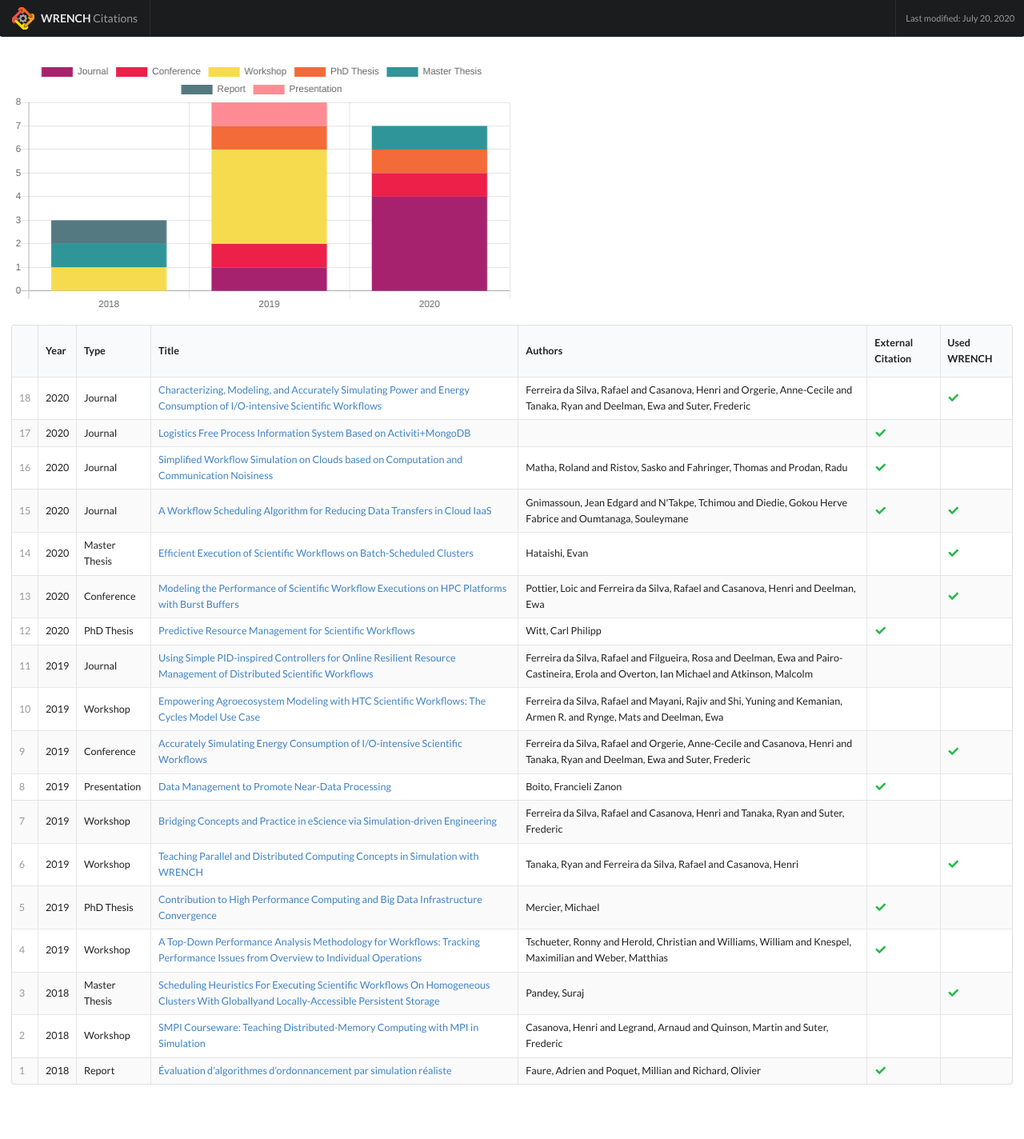
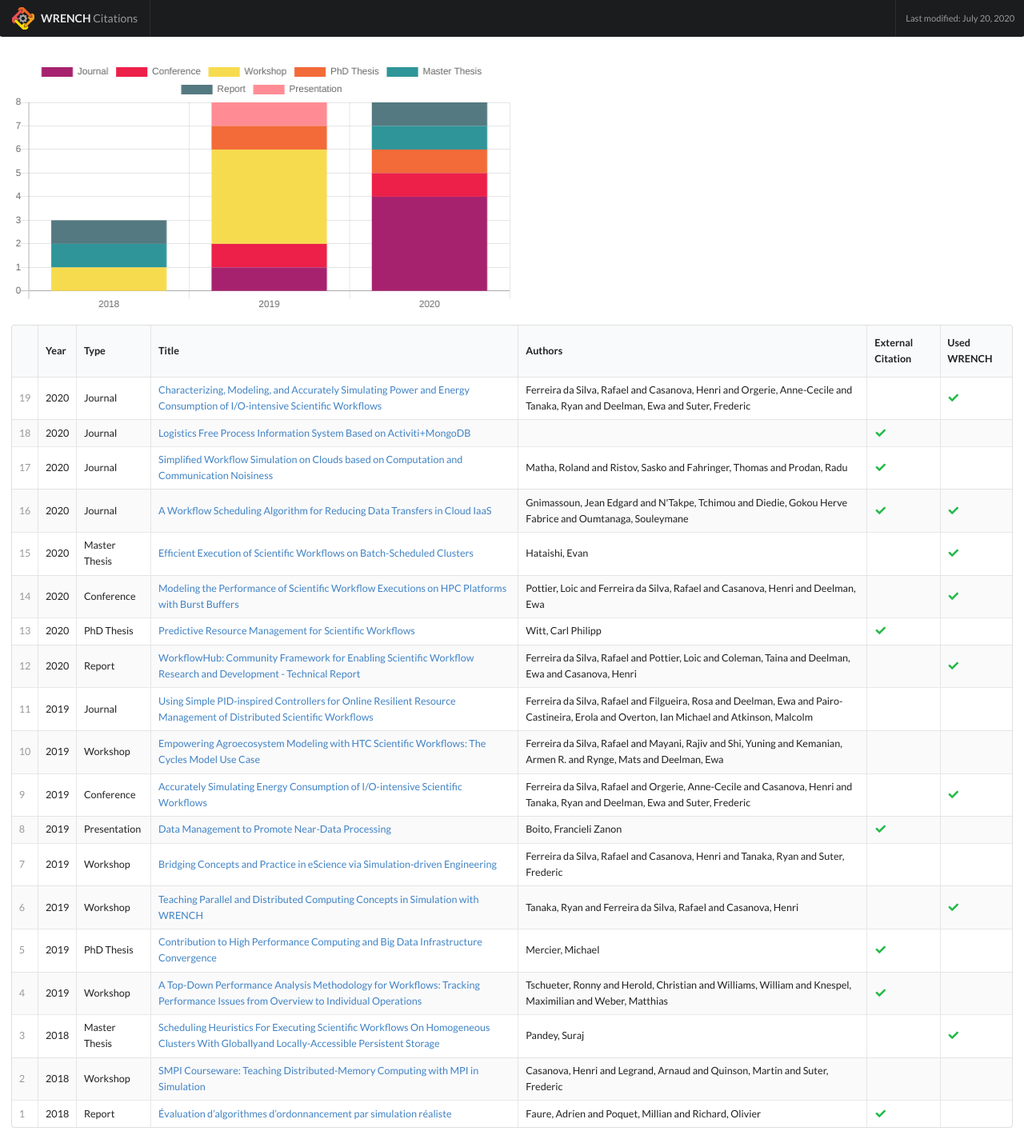
Before and after one commit to wrench-project/wrench-citations, a Jekyll site: the page built from index.html, in a window 1280 px wide. Shown: the whole page at 80% size. Built offline with Jekyll 4.4.1, drawn with Linux system fonts in a browser that asks for light colours; nearby versions of some CDN libraries; the list of posts is cut into pages by our own code; before the commit the page ends 1370 px from its top, so only the background shows below that.

Commit message:
Update citations.yml

```diff
--- a/_data/citations.yml
+++ b/_data/citations.yml
@@ -1,3 +1,11 @@
+- year: 2020
+  type: "Report"
+  title: "WorkflowHub: Community Framework for Enabling Scientific Workflow Research and Development - Technical Report"
+  authors: "Ferreira da Silva, Rafael and Pottier, Loic and Coleman, Taina and Deelman, Ewa and Casanova, Henri"
+  url: "https://arxiv.org/abs/2009.00250"
+  self: True
+  usage: True
+
 - year: 2020
   type: "PhD Thesis"
   title: "Predictive Resource Management for Scientific Workflows"
```
